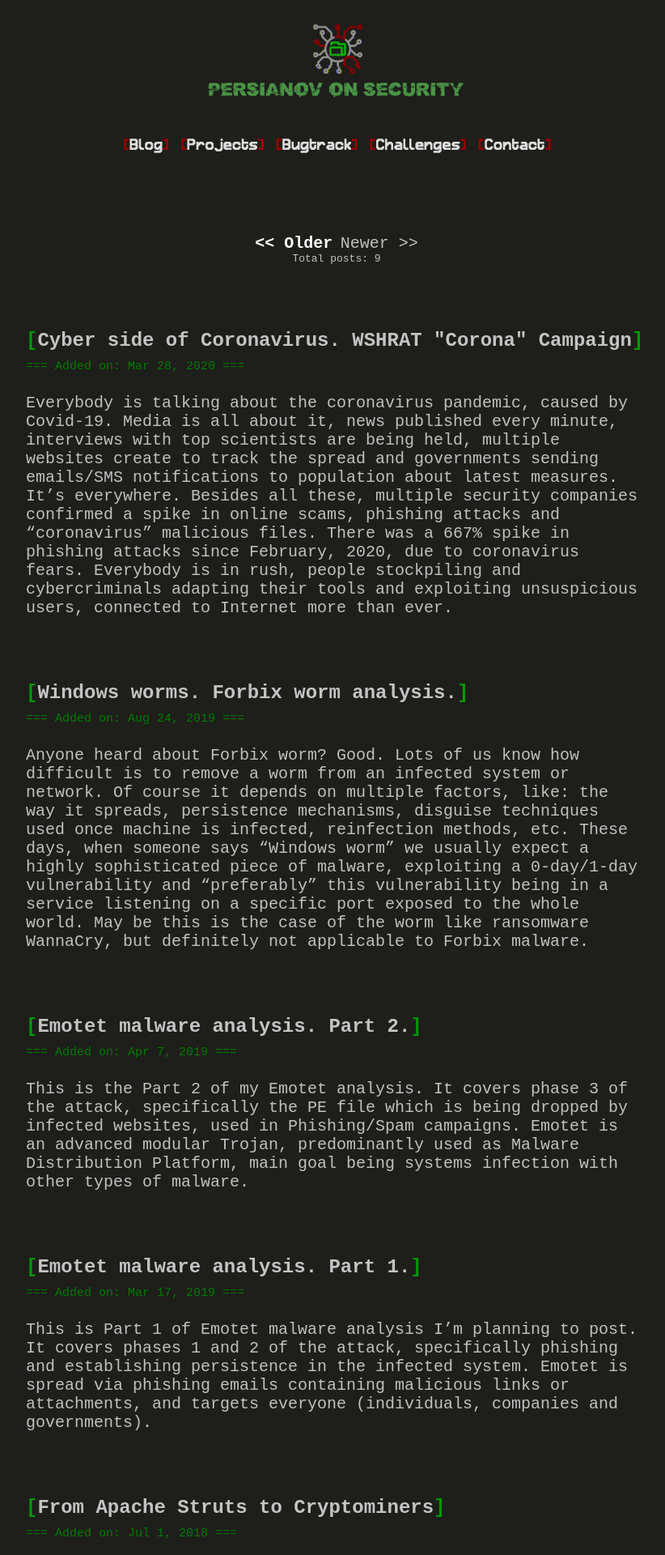
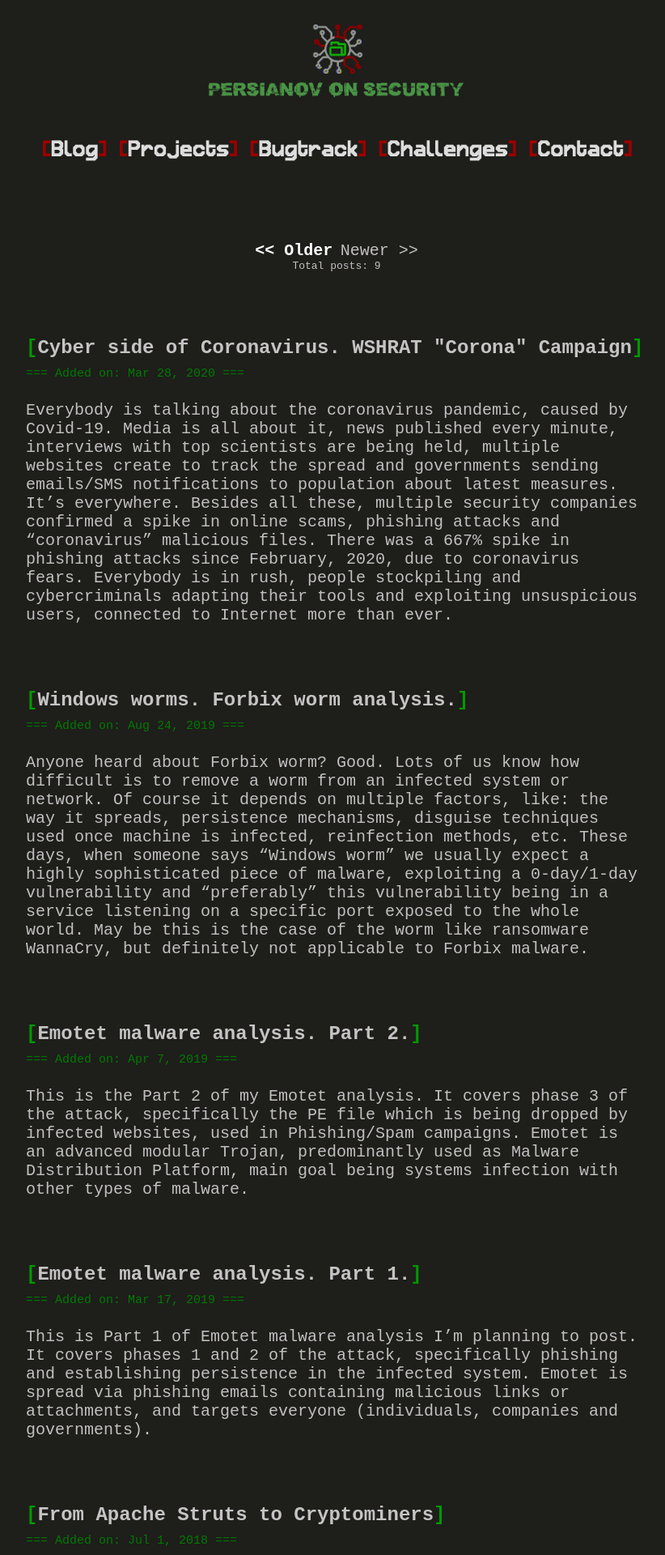
Before and after one commit to num1r0/num1r0.github.io, a Jekyll site: the page built from index.html, in a window 1280 px wide. Shown: the top 1920 px of the page at 81% size, without its empty margins (224-1046 px from the left). Built offline with Jekyll 4.4.1, drawn with Linux system fonts in a browser that asks for light colours; the list of posts is cut into pages by our own code.

Commit message:
updated nav items hrefs

```diff
--- a/_layouts/default.html
+++ b/_layouts/default.html
@@ -29,7 +29,7 @@
 
     <div class="top_nav">
         <h1><a href="/"><span class="red" title="Blog posts">[</span>Blog<span class="red">]</span></a></h1>
-        <h1><a href="/projects"><span class="red" title="Projects list">[</span>Projects<span class="red">]</span></a></h1>
+        <h1><a href="#./projects"><span class="red" title="Projects list">[</span>Projects<span class="red">]</span></a></h1>
         <h1><a href="#./bugtrack"><span class="red" title="Found and reported bugs">[</span>Bugtrack<span class="red">]</span></a></h1>
         <h1><a href="/challenges.html" title="Challenges and crackme repository"><span class="red">[</span>Challenges<span class="red">]</span></a></h1>
         <h1><a href="#./contact-me"><span class="red" title="Contact me">[</span>Contact<span class="red">]</span></a></h1>
--- a/css/styles.css
+++ b/css/styles.css
@@ -31,7 +31,7 @@
 }
 .top_nav h1 {
     display: inline;
-    font-size: 1.05em;
+    font-size: 1.5em;
 }
 .top_nav h1 a {
     margin-right: 5px;
```
